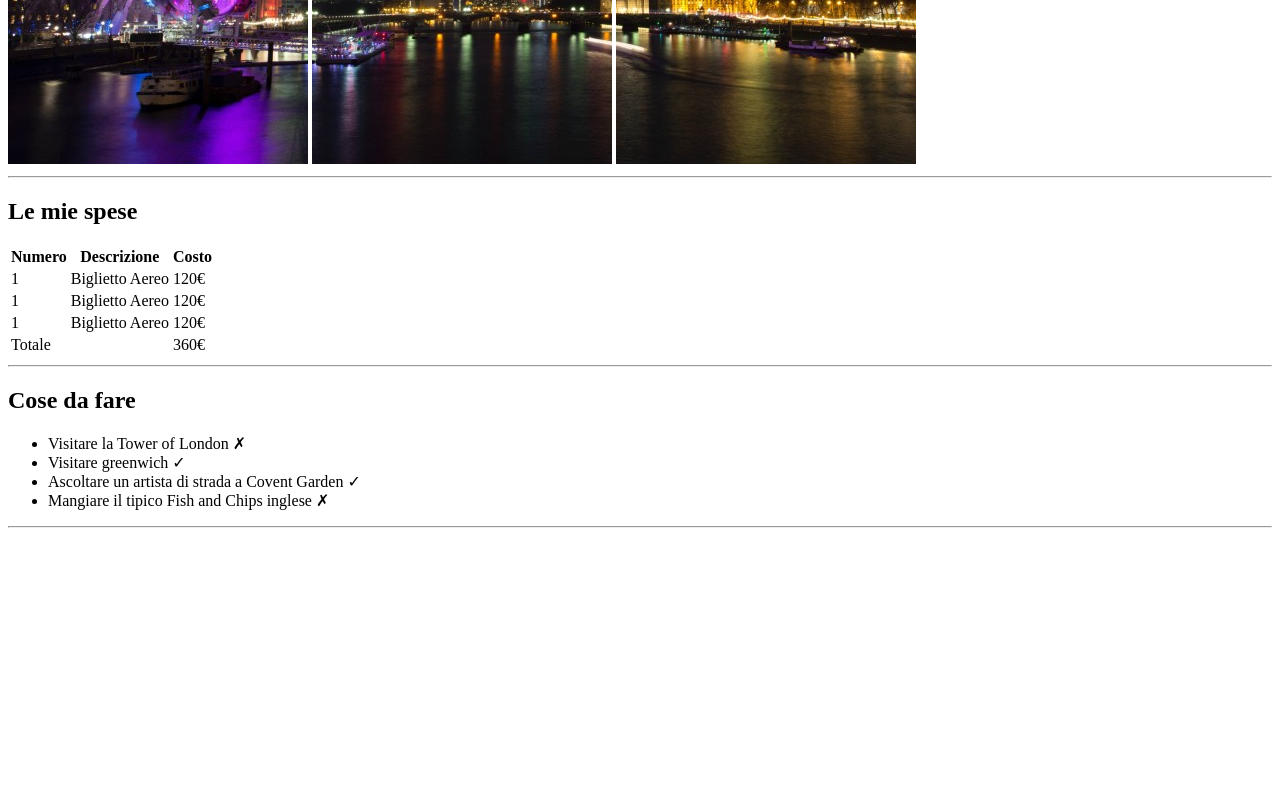
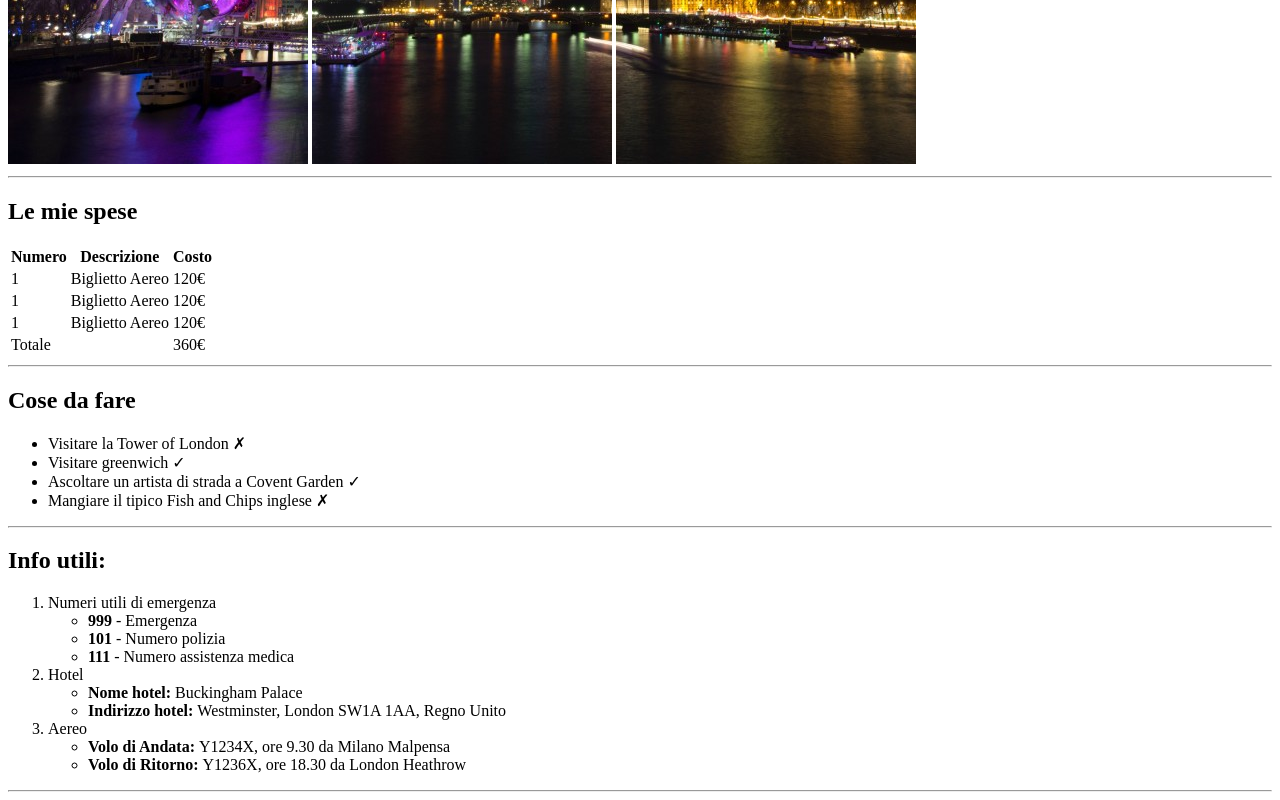
Before and after one commit to MonteDeveloper/html-london-trip, a plain HTML site: page index.html in a window 1280 px wide. Shown: the part 516-1316 px from the top of the page. Before the commit the page ends 1052 px from the top, so only its background shows below. Drawn offline with Linux system fonts and the light colour scheme.

Commit message:
Aggiunta sezione "Info utili"

```diff
--- a/index.html
+++ b/index.html
@@ -88,6 +88,33 @@
                 <li>Mangiare il tipico Fish and Chips inglese &cross;</li>
             </ul>
             <hr>
+            <!-- Lista numerata delle info di contatto -->
+            <h2>Info utili:</h2>
+            <ol>
+                <li>
+                    Numeri utili di emergenza
+                    <ul>
+                        <li><strong>999</strong> - Emergenza</li>
+                        <li><strong>101</strong> - Numero polizia</li>
+                        <li><strong>111</strong> - Numero assistenza medica</li>
+                    </ul>
+                </li>
+                <li>
+                    Hotel
+                    <ul>
+                        <li><strong>Nome hotel: </strong>Buckingham Palace</li>
+                        <li><strong>Indirizzo hotel: </strong>Westminster, London SW1A 1AA, Regno Unito</li>
+                    </ul>
+                </li>
+                <li>
+                    Aereo
+                    <ul>
+                        <li><strong>Volo di Andata: </strong>Y1234X, ore 9.30 da Milano Malpensa</li>
+                        <li><strong>Volo di Ritorno: </strong>Y1236X, ore 18.30 da London Heathrow</li>
+                    </ul>
+                </li>
+            </ol>
+            <hr>
         </main>
     </body>
 </html>
```
